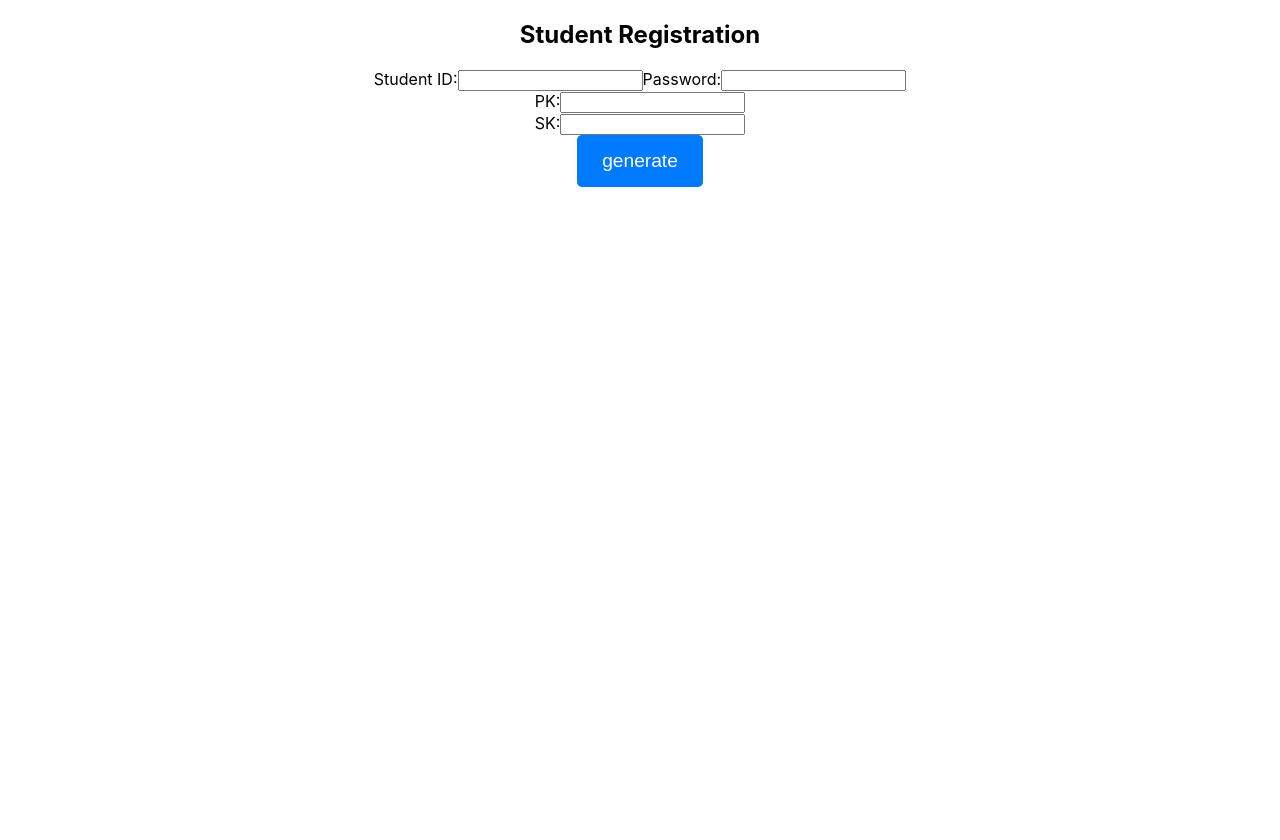
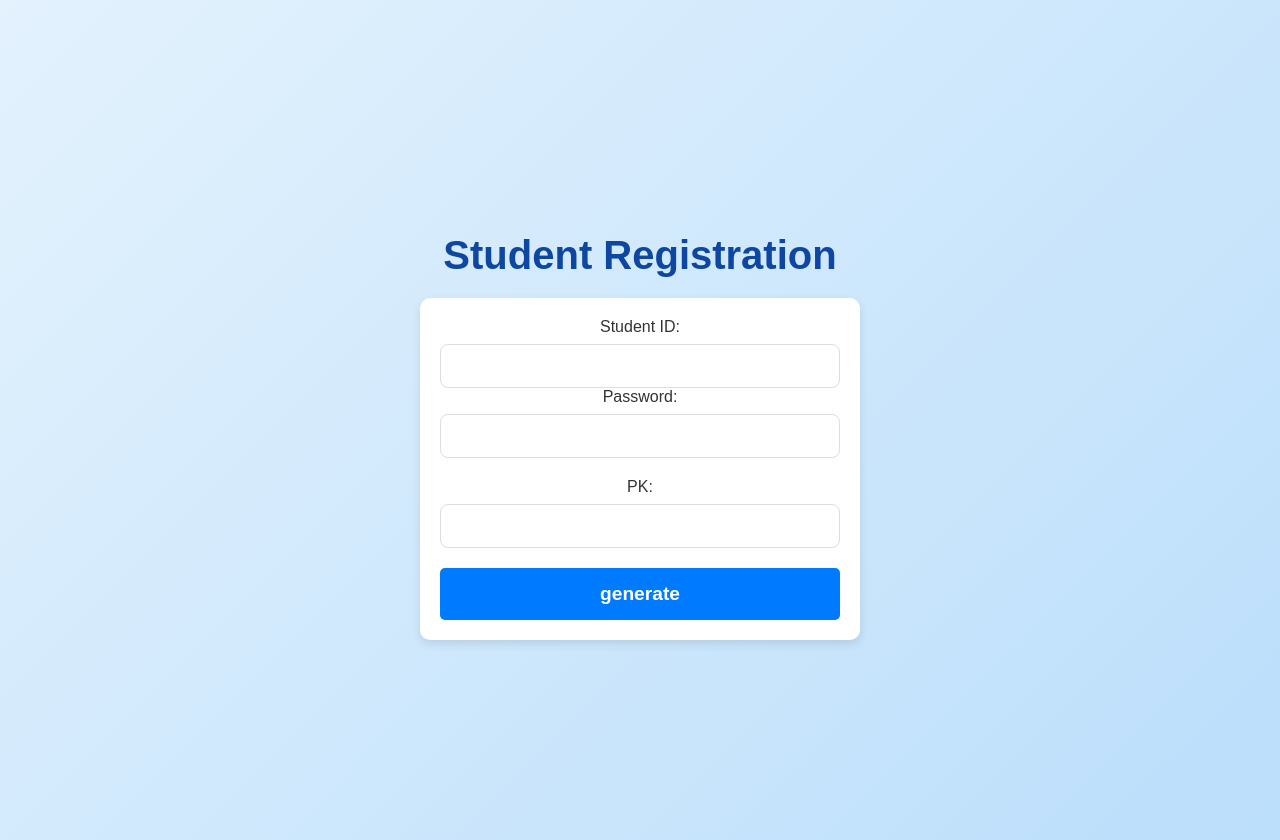
Before and after one commit to PistisChain/frontend, a React (Create React App) app: page /registration in a window 1280 px wide. Before the commit the page ends 800 px from the top, so only its background shows below. Built offline with nearby package versions, Linux system fonts and the light colour scheme.

Commit message:
registration

```diff
--- a/package.json
+++ b/package.json
@@ -3,10 +3,14 @@
   "version": "0.1.0",
   "private": true,
   "dependencies": {
+    "@babel/plugin-transform-nullish-coalescing-operator": "^7.25.9",
+    "@babel/plugin-transform-optional-catch-binding": "^7.25.9",
+    "@babel/plugin-transform-private-methods": "^7.25.9",
     "@testing-library/jest-dom": "^5.17.0",
     "@testing-library/react": "^13.4.0",
     "@testing-library/user-event": "^13.5.0",
     "antd": "^5.22.1",
+    "axios": "^1.7.7",
     "buffer": "^6.0.3",
     "elliptic": "^6.6.0",
     "pbkdf2": "^3.1.2",
--- a/src/components/registration/registration.css
+++ b/src/components/registration/registration.css
@@ -1,40 +1,101 @@
+/* 全局样式 */
+body {
+  margin: 0;
+  padding: 0;
+  box-sizing: border-box;
+  font-family: 'Arial', sans-serif;
+  background-color: #f0f4f8;
+}
+
+/* 主容器 */
 .registration {
   display: flex;
   flex-direction: column;
   align-items: center;
   justify-content: center;
-    height: 100vh;
-    background-color: #f0f4f8;
-    font-family: 'Arial', sans-serif;
+  min-height: 100vh;
+  padding: 20px;
+  background: linear-gradient(135deg, #e3f2fd, #bbdefb);
 }
 
+/* 标题样式 */
 .registration-title {
-    font-size: 2rem;
-    color: #333;
-    margin-bottom: 30px;
+  font-size: 2.5rem;
+  color: #0d47a1;
+  margin-bottom: 20px;
+  text-align: center;
+  font-weight: bold;
 }
 
+/* 表单样式 */
 .registration-form {
   display: flex;
   flex-direction: column;
-    gap: 15px;
-    width: 300px;
+  gap: 20px;
+  width: 100%;
+  max-width: 400px;
+  padding: 20px;
+  background-color: #ffffff;
+  border-radius: 10px;
+  box-shadow: 0 4px 10px rgba(0, 0, 0, 0.1);
 }
 
+/* 输入组样式 */
 .input-group {
   display: flex;
   flex-direction: column;
 }
 
+/* 标签样式 */
 label {
   font-size: 1rem;
   color: #333;
-    margin-bottom: 5px;
+  margin-bottom: 8px;
 }
 
+/* 输入框样式 */
 input {
-    padding: 10px;
+  padding: 12px;
   font-size: 1rem;
-    border: 1px solid #ccc;
-    border-radius: 5px;
+  border: 1px solid #ddd;
+  border-radius: 8px;
+  outline: none;
+  transition: border-color 0.3s ease;
 }
+
+input:focus {
+  border-color: #0d47a1;
+}
+
+/* 按钮样式 */
+button {
+  padding: 12px;
+  font-size: 1.1rem;
+  font-weight: bold;
+  color: #ffffff;
+  background-color: #0d47a1;
+  border: none;
+  border-radius: 8px;
+  cursor: pointer;
+  transition: background-color 0.3s ease;
+}
+
+button:hover {
+  background-color: #1565c0;
+}
+
+button:active {
+  background-color: #0d47a1;
+  transform: scale(0.98);
+}
+
+/* 响应式调整 */
+@media (max-width: 480px) {
+  .registration-form {
+      width: 90%;
+  }
+
+  .registration-title {
+      font-size: 2rem;
+  }
+}
--- a/src/components/registration/registration.js
+++ b/src/components/registration/registration.js
@@ -1,44 +1,86 @@
 import React, { useState } from "react";
-import pbkdf2 from "pbkdf2";
-import { eddsa as EdDSA } from "elliptic";
+import axios from "axios";
+import './registration.css';
 
 function Registration() {
     const [studentID, setStudentID] = useState("");
     const [password, setpassword] = useState("");
     const [pk, setPk] = useState("");
-  const [sk, setSk] = useState("");
+    const [walletId, setWalletId] = useState(""); // 存储生成的 walletId
 
-  const ec = new EdDSA("ed25519");
-  const SALT =
-    "0ffaa74d206930aaece253f090c88dbe6685b9e66ec49ad988d84fd7dff230d1";
+    const handleGenerate = async (e) => {
+        e.preventDefault();
 
-  function generateSecret(password) {
-    return pbkdf2
-      .pbkdf2Sync(password, SALT, 10000, 64, "sha512")
-      .toString("hex");
+        if (!studentID || !password) {
+            alert("Student ID 和 password 不能为空");
+            return;
         }
 
-  function generateKeyPairFromSecret(secret) {
-    const keyPair = ec.keyFromSecret(secret);
-    return {
-      publicKey: keyPair.getPublic("hex"),
-      privateKey: keyPair.getSecret("hex"),
-    };
+        try {
+            // 第一步: 请求 /operator/wallets 接口创建钱包并获取 walletId
+            const walletResponse = await axios.post(
+                "http://localhost:3001/operator/wallets",
+                {
+                    password: password,
                 }
+            );
 
-  const handleGenerate = (e) => {
-    e.preventDefault();
-    if (!studentID || !password) {
-      alert("studentID和password不能为空");
-      return;
+            const walletId = walletResponse.data.id;
+            setWalletId(walletId); // 保存返回的 walletId
+
+            console.log("钱包创建成功，walletId:", walletId);
+
+            // 第二步: 使用 walletId 和 password 请求 /operator/wallets/{walletId}/addresses 接口生成地址
+            const addressResponse = await axios.post(
+                `http://localhost:3001/operator/wallets/${walletId}/addresses`,
+                {},
+                {
+                    headers: {
+                        password: password,
+                    },
                 }
-    try {
-      const secret = generateSecret(password);
-      const keyPair = generateKeyPairFromSecret(secret);
-      setPk(keyPair.publicKey);
-      setSk(keyPair.privateKey);
+            );
+
+            //   获取返回的 address 并将其设置到 pk（Public Key）字段
+            const address = addressResponse.data.address;
+            setPk(address); // 保存生成的地址到 pk
+
+            console.log("地址生成成功，address:", address);
+            //第三步 挖矿
+
+              const mineResponse = await axios.post(
+            "http://localhost:3001/miner/mine",
+            {
+                rewardAddress: address, // 使用生成的公钥作为奖励地址
+                feeAddress: address, // 使用生成的公钥作为手续费地址
+            }
+        );
+
+        console.log("挖矿成功，新区块信息:", mineResponse.data);
+        alert("挖矿成功并生成新区块！");
+
+            // 第四步: 调用 /operator/wallets/:walletId/transactions 将地址添加到交易池
+            const transactionResponse = await axios.post(
+                `http://localhost:3001/operator/wallets/${walletId}/transactions`,
+                {
+                    fromAddress: address, // 发送地址为生成的公钥
+                    toAddress: "4d9f711490af4580be23be122c62c0ae3ec2f838b087200bc2e0983c2248bd23", // 假设接收方是一个系统内置地址
+                    amount: 0, // 注册不涉及金额
+                    changeAddress:address,
+                },
+                {
+                    headers: {
+                        password: password,
+                    },
+                }
+            );
+
+           console.log("交易成功，transaction ID:", transactionResponse.data.id);
+
+          alert("注册成功并添加交易到区块链池！");
         } catch (error) {
             console.error("注册失败", error);
+            alert("注册失败，请检查控制台错误");
         }
     };
     return (
@@ -63,21 +105,12 @@ return (
                     <label>PK:</label>
                     <input type="text" value={pk} readOnly />
                 </div>
-      <div className="input-group">
-        <label>SK:</label>
-        <input type="text" value={sk} readOnly />
-      </div>
                 <button className="button" onClick={handleGenerate}>
                     generate
                 </button>
             </form>
         </div>
     );
-
-
-  };
-
-
-
+}
 
 export default Registration;
```
Also changed, not shown: 1 other file (tests, documents, lock files or other folders). Lines whose indentation alone changed are shown as unchanged.
